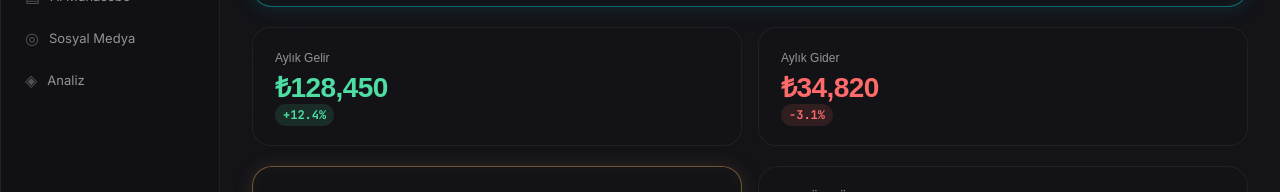
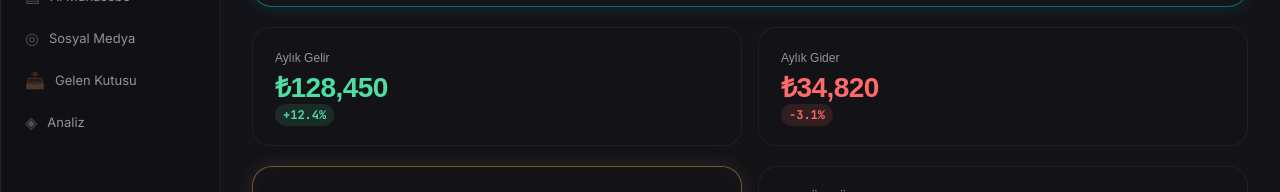
Before and after one commit to cicicarscom-pixel/flowweb, a Next.js app: page / in a window 1280 px wide. Shown: the part 208-400 px from the top of the page. Built offline with nearby package versions, Linux system fonts and the light colour scheme.

Commit message:
feat: add Gelen Kutusu to sidebar navigation

```diff
--- a/src/components/layout/Sidebar.tsx
+++ b/src/components/layout/Sidebar.tsx
@@ -11,6 +11,7 @@ export default function Sidebar() {
     { href: "/ai-asistan", label: "Ai Asistan", icon: "◉", color: "#00a2ff" },
     { href: "/ai-muhasebe", label: "Ai Muhasebe", icon: "▤", color: "#ffb95f" },
     { href: "/sosyal-medya", label: "Sosyal Medya", icon: "◎", color: "#bc13fe" },
+    { href: "/gelen-kutusu", label: "Gelen Kutusu", icon: "📥", color: "#ff4d4d" },
     { href: "/analiz", label: "Analiz", icon: "◈", color: "#4edea3" },
   ];
 
@@ -46,6 +47,7 @@ export default function Sidebar() {
           if (color === "#4edea3") bgRgb = "78,222,163";
           if (color === "#00a2ff") bgRgb = "0,162,255";
           if (color === "#ffb95f") bgRgb = "255,185,95";
+          if (color === "#ff4d4d") bgRgb = "255,77,77";
 
           return (
             <Link
```
